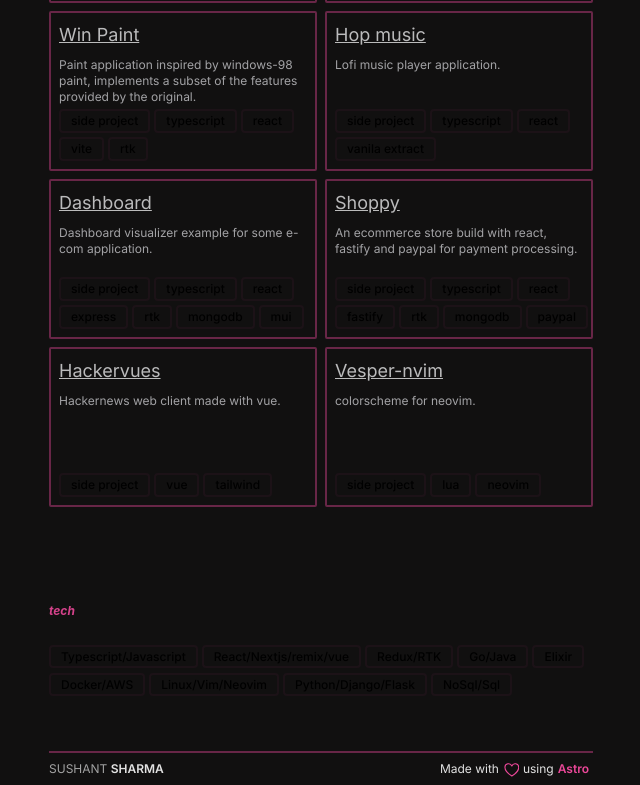
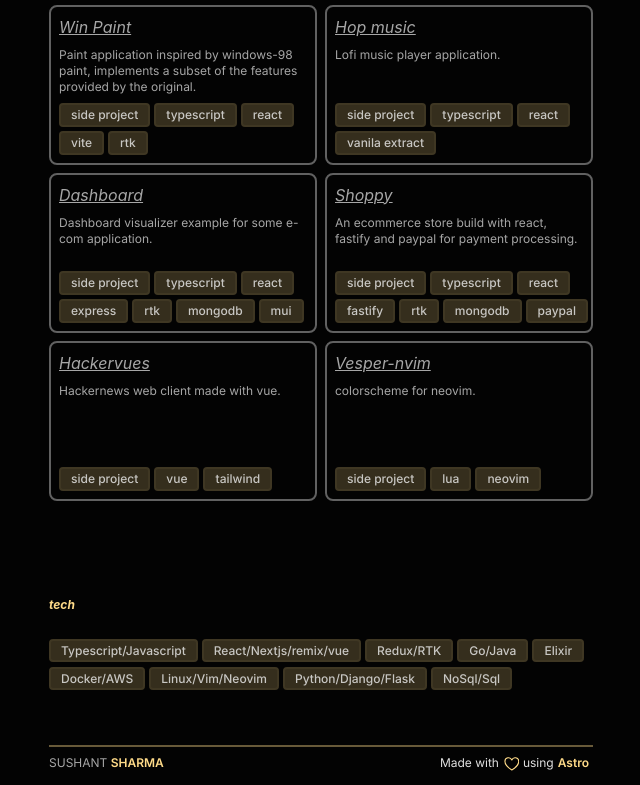
Before and after one commit to SushiJ/portfolio, an Astro site: page / in a window 1280 px wide. Shown: the part 749-1534 px from the top of the page, without its empty margins (319-959 px from the left). Built offline with nearby package versions, Linux system fonts and the light colour scheme; Astro itself is replaced by a stand-in of ours; a web font is replaced by a local one.

Commit message:
Fix links, add seo, change colors
* init re-design

* add project section

* Chore. redesign

* Chore. seo

* Fix. links

* new colors

* More color changes

* Chore. change colors

```diff
--- a/src/components/About.astro
+++ /dev/null
@@ -1,108 +0,0 @@
----
-const tech = [
-  "Typescript/Javascript",
-  "React/Nextjs/remix/vue",
-  "Redux/RTK",
-  "Go/Java",
-  "Elixir",
-  "Docker/AWS",
-  "Linux/Vim/Neovim",
-  "Python/Django/Flask",
-  "NoSql/Sql",
-];
-
-const projects = [
-  {
-    name: "Riot.ml",
-    tags: ["open-source"],
-    desc: "Re-designed and developed website for open-source Ocaml library, focusing on usability and responsiveness.",
-    link: "https://riot.ml",
-  },
-  {
-    name: "Identiek",
-    tags: ["side project", "elixir", "egd"],
-    desc: "Identicon generator written in Elixir, identicon is the display image that github defaults to, when you make a new account.",
-    link: "https://github.com/sushij/identiek",
-  },
-  {
-    name: "Win Paint",
-    tags: ["side project", "typescript", "react", "vite", "rtk"],
-    desc: "Paint application inspired by windows-98 paint, implements a subset of the features provided by the original.",
-    link: "https://win98-paint.vercel.app",
-  },
-  {
-    name: "Hop music",
-    tags: ["side project", "typescript", "react", "vanila extract"],
-    desc: "Lofi music player application.",
-    link: "https://hop-music.vercel.app/",
-  },
-  {
-    name: "Dashboard",
-    tags: [
-      "side project",
-      "typescript",
-      "react",
-      "express",
-      "rtk",
-      "mongodb",
-      "mui",
-    ],
-    desc: "Dashboard visualizer example for some e-com application.",
-    link: "https://github.com/SushiJ/react-dash",
-  },
-  {
-    name: "Shoppy",
-    tags: [
-      "side project",
-      "typescript",
-      "react",
-      "fastify",
-      "rtk",
-      "mongodb",
-      "paypal",
-    ],
-    desc: "An ecommerce store build with react, fastify and paypal for payment processing.",
-    link: "https://github.com/SushiJ/ecom",
-  },
-  {
-    name: "Hackervues",
-    tags: ["side project", "vue", "tailwind"],
-    desc: "Hackernews web client made with vue.",
-    link: "https://hackervues.netlify.app/",
-  },
-  {
-    name: "Vesper-nvim",
-    tags: ["side project", "lua", "neovim"],
-    desc: "colorscheme for neovim.",
-    link: "https://github.com/sushij/vesper-nvim",
-  },
-];
-
-import Badge from "../components/Badge.astro";
-import Card from "./Card.astro";
----
-
-<section class="mb-10 mt-24">
-  <div class="mt-24">
-    <h5 class="pb-6 text-xs font-bold italic text-pink-500/90">projects</h5>
-    <ul class="grid grid-cols-2 gap-2">
-      {
-        projects.map((p) => (
-          <Card name={p.name} link={p.link} tags={p.tags} desc={p.desc} />
-        ))
-      }
-    </ul>
-  </div>
-  <div class="mt-24">
-    <h5 class="pb-6 text-xs font-bold italic text-pink-500/90">tech</h5>
-    <ul class="flex flex-wrap gap-1">
-      {
-        tech.map((t) => (
-          <li>
-            <Badge title={t} />
-          </li>
-        ))
-      }
-    </ul>
-  </div>
-</section>
--- a/src/components/Badge.astro
+++ b/src/components/Badge.astro
@@ -3,6 +3,6 @@ const { title } = Astro.props;
 ---
 
 <span
-  class="rounded border-2 border-pink-500/5 px-2.5 py-0.5 text-xs font-medium dark:bg-pink-900/10 dark:text-pink-500/90"
+  class="select-none rounded border-2 border-accent/5 bg-accent/20 px-2.5 py-0.5 text-xs font-medium text-text/80 hover:text-accent"
   >{title}</span
 >
--- a/src/components/Card.astro
+++ b/src/components/Card.astro
@@ -6,18 +6,18 @@ const { name, link, desc, tags } = Astro.props;
 
 <a
   href={link}
-  class="relative h-40 rounded-sm border-2 border-pink-500/40 p-2"
+  class="group relative h-40 rounded-lg border-2 border-text/40 p-2 text-text/70 transition-all hover:border-text/90 hover:text-text/80"
   target="blank"
 >
-  <div class="">
-    <h1 class="mb-2 text-lg text-gray-100/75 underline">
+  <div>
+    <h1 class="text-md mb-2 italic underline group-hover:text-accent">
       {name}
     </h1>
-    <p class="text-xs text-gray-300/75">
+    <p class="text-xs">
       {desc}
     </p>
     <div class="absolute bottom-2 flex flex-wrap gap-1">
-      {tags.map((t) => <Badge title={t} />)}
+      {tags.map((t: string) => <Badge title={t} />)}
     </div>
   </div>
 </a>
--- a/src/components/Footer.astro
+++ b/src/components/Footer.astro
@@ -2,20 +2,20 @@
 import Icon from "./Icon.astro";
 ---
 
-<footer class="my-2 mt-4 border-t-2 border-pink-500/40">
+<footer class="my-2 mt-4 border-t-2 border-accent/40">
   <div class="flex items-center justify-between py-2">
     <p class="text-xs uppercase">
-      <span class="text-neutral-400">Sushant</span>
-      <span class="font-semibold text-neutral-50/90">Sharma</span>
+      <span class="text-text/70">Sushant</span>
+      <span class="font-semibold text-accent">Sharma</span>
     </p>
     <div class="flex justify-center text-xs text-neutral-50/90">
       <p>Made with</p>
       <span class="mx-1">
-        <Icon icon="heart" color="#ec4899" height="16" width="16" />
+        <Icon icon="heart" color="#ffdb89" height="16" width="16" />
       </span>
       <p>using</p>
       <a
-        class="mx-1 font-semibold text-pink-500 hover:underline"
+        class="mx-1 font-semibold text-accent hover:underline"
         href="https://astro.build/"
         target="_blank"
       >
--- a/src/components/LinkCard.astro
+++ b/src/components/LinkCard.astro
@@ -3,9 +3,7 @@ import Icon from "../components/Icon.astro";
 const { href, logo, id } = Astro.props;
 ---
 
-<li
-  class="col-span-1 text-gray-500 transition-all hover:cursor-copy hover:text-white/90"
->
+<li class="text-gray-500 transition-all hover:cursor-copy hover:text-white/90">
   <a
     class="inline-grid w-full rounded-lg border-2 border-white/40 p-4 no-underline hover:border-white/90"
     href={href ? href : null}
@@ -17,9 +15,8 @@ const { href, logo, id } = Astro.props;
       {
         href ? (
           <svg
-            stroke="currentColor"
+            stroke-width="0"
             fill="currentColor"
-            stroke-width="0"
             viewBox="0 0 24 24"
             class="ml-auto h-5 w-5"
             xmlns="http://www.w3.org/2000/svg"
@@ -31,7 +28,7 @@ const { href, logo, id } = Astro.props;
             xmlns="http://www.w3.org/2000/svg"
             width="24"
             height="24"
-            class="ml-auto h-5 w-5 "
+            class="ml-auto h-5 w-5"
             fill="currentColor"
             viewBox="0 0 256 256"
           >
--- a/src/components/Navbar.astro
+++ b/src/components/Navbar.astro
@@ -5,13 +5,13 @@ const Links = [
 ];
 ---
 
-<nav class="space-x-2 text-sm font-medium">
+<nav class="space-x-2 text-xs font-medium">
   {
     Links.map((link) => (
       <a
         href={link.href}
         target={link.target}
-        class="rounded border border-pink-500/20 bg-pink-500/15 px-2 py-1 text-neutral-50 hover:text-neutral-50"
+        class="rounded border border-accent/30 bg-accent/20 px-2 py-1 text-text hover:text-neutral-50"
       >
         {link.name}
       </a>
--- a/src/components/Projects.astro
+++ b/src/components/Projects.astro
@@ -1,19 +1,108 @@
 ---
-// const projects = [
-//   {
-//     title: "Windows98 Paint",
-//     tech: ["React", "Redux", "RTK", "Context"],
-//     desc: "UI inspired by windows 98, lets you draw and export drawings to share with others.",
-//     links: {
-//       github: "https://github.com/sushij",
-//       live: "https://paint.itzsushi.xyz",
-//     },
-//   },
-//   {
-//     title: "Snippets (WIP)",
-//     tech: ["Go"],
-//     desc: "Sign up and start saving snippets quickly and reliably to comeback to later.",
-//     links: { github: "https://github.com/sushij" },
-//   },
-// ];
+const tech = [
+  "Typescript/Javascript",
+  "React/Nextjs/remix/vue",
+  "Redux/RTK",
+  "Go/Java",
+  "Elixir",
+  "Docker/AWS",
+  "Linux/Vim/Neovim",
+  "Python/Django/Flask",
+  "NoSql/Sql",
+];
+
+const projects = [
+  {
+    name: "Riot.ml",
+    tags: ["open-source"],
+    desc: "Re-designed and developed website for open-source Ocaml library, focusing on usability and responsiveness.",
+    link: "https://riot.ml",
+  },
+  {
+    name: "Identiek",
+    tags: ["side project", "elixir", "egd"],
+    desc: "Identicon generator written in Elixir, identicon is the display image that github defaults to, when you make a new account.",
+    link: "https://github.com/sushij/identiek",
+  },
+  {
+    name: "Win Paint",
+    tags: ["side project", "typescript", "react", "vite", "rtk"],
+    desc: "Paint application inspired by windows-98 paint, implements a subset of the features provided by the original.",
+    link: "https://win98-paint.vercel.app",
+  },
+  {
+    name: "Hop music",
+    tags: ["side project", "typescript", "react", "vanila extract"],
+    desc: "Lofi music player application.",
+    link: "https://hop-music.vercel.app/",
+  },
+  {
+    name: "Dashboard",
+    tags: [
+      "side project",
+      "typescript",
+      "react",
+      "express",
+      "rtk",
+      "mongodb",
+      "mui",
+    ],
+    desc: "Dashboard visualizer example for some e-com application.",
+    link: "https://github.com/SushiJ/react-dash",
+  },
+  {
+    name: "Shoppy",
+    tags: [
+      "side project",
+      "typescript",
+      "react",
+      "fastify",
+      "rtk",
+      "mongodb",
+      "paypal",
+    ],
+    desc: "An ecommerce store build with react, fastify and paypal for payment processing.",
+    link: "https://github.com/SushiJ/ecom",
+  },
+  {
+    name: "Hackervues",
+    tags: ["side project", "vue", "tailwind"],
+    desc: "Hackernews web client made with vue.",
+    link: "https://hackervues.netlify.app/",
+  },
+  {
+    name: "Vesper-nvim",
+    tags: ["side project", "lua", "neovim"],
+    desc: "colorscheme for neovim.",
+    link: "https://github.com/sushij/vesper-nvim",
+  },
+];
+
+import Badge from "../components/Badge.astro";
+import Card from "./Card.astro";
 ---
+
+<section class="mb-10 mt-24">
+  <div class="mt-24">
+    <h5 class="pb-6 text-xs font-bold italic text-accent">projects</h5>
+    <ul class="grid grid-cols-2 gap-2">
+      {
+        projects.map((p) => (
+          <Card name={p.name} link={p.link} tags={p.tags} desc={p.desc} />
+        ))
+      }
+    </ul>
+  </div>
+  <div class="mt-24">
+    <h5 class="pb-6 text-xs font-bold italic text-accent">tech</h5>
+    <ul class="flex flex-wrap gap-1">
+      {
+        tech.map((t) => (
+          <li>
+            <Badge title={t} />
+          </li>
+        ))
+      }
+    </ul>
+  </div>
+</section>
--- a/tailwind.config.ts
+++ b/tailwind.config.ts
@@ -4,26 +4,14 @@ import { zinc } from "tailwindcss/colors";
 import defaultTheme from "tailwindcss/defaultTheme";
 
 export default {
-  content: ["./src/**/*.{astro,html,js,jsx,md,mdx,svelte,ts,tsx,vue}"],
+  content: ["./src/**/*.{astro,html}"],
   theme: {
     extend: {
       colors: {
+        base: "#030303",
+        text: "#EDEDED",
+        accent: "#ffdb89",
         gray: zinc,
-        accent: "#FF9CBE",
-        vesper: {
-          bg: '#101010',
-          bg1: "#1c1c1c",
-          fg: "#fafafa",
-          fg1: '#505050',
-          grey: "#666666",
-
-          cyan: "#99FFE4",
-          red: '#FF8080',
-          yellow: '#FFC799',
-          orange: '#FF7300',
-
-          blue: '#38a89d'
-        }
       },
       fontFamily: {
         sans: ["InterVariable", "Inter", ...defaultTheme.fontFamily.sans],
```
Also changed, not shown: src/pages/index.astro (+9 -10 lines).
